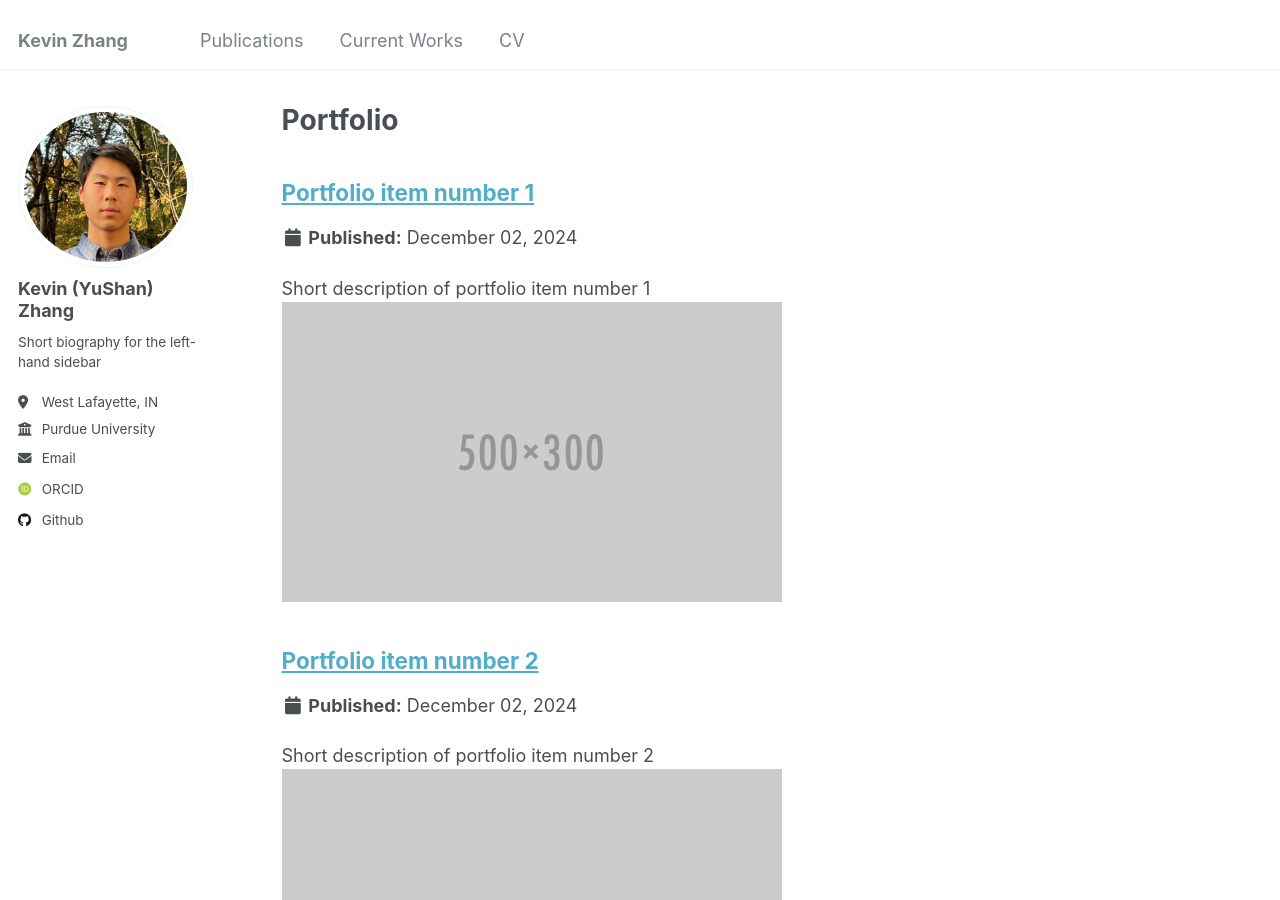
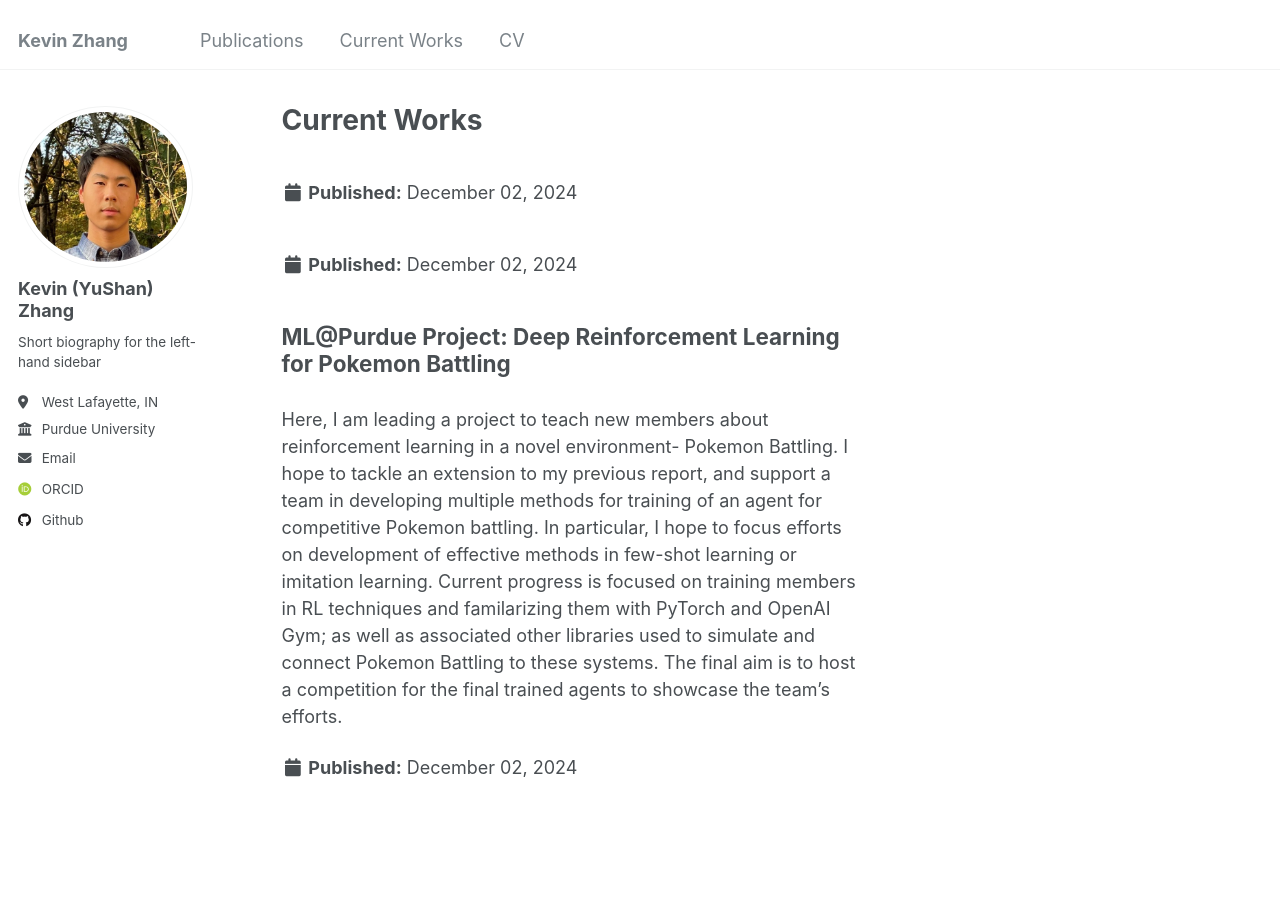
Before and after one commit to kevin-ys-zhang/kevin-ys-zhang.github.io, a Jekyll site: the page built from _pages/portfolio.html, in a window 1280 px wide and 900 px high. Built offline with Jekyll 4.4.1, drawn with Linux system fonts in a browser that asks for light colours; some web fonts are replaced.

Commit message:
Current Work

```diff
--- a/_includes/archive-show.html
+++ b/_includes/archive-show.html
@@ -30,7 +30,7 @@
       {% if post.link %}
         <a href="{{ post.link }}">{{ title }}</a> <a href="{{ base_path }}{{ post.url }}" rel="permalink"><i class="fa fa-link" aria-hidden="true" title="permalink"></i><span class="sr-only">Permalink</span></a>
       {% else %}
-        <a>{{ title }}</a>
+        <p>{{ title }}</p>
       {% endif %}
     </h2>
 
@@ -58,19 +58,19 @@
       <p><a href="{{ post.slidesurl }}">Download Slides</a></p>
     {% endif %}
 
-        {% if post.collection == 'teaching' %}
-          <p> {{ post.type }}, <i>{{ post.venue }}</i>, {{ post.date | default: "1900-01-01" | date: "%Y" }} </p>
-        {% elsif post.collection == 'publications' and post.category != 'reports' %}
-          <p class="page__date"> Published in <i>{{ post.venue }}</i>, <strong><i class="fa fa-fw fa-calendar" aria-hidden="true"></i> {{ site.data.ui-text[site.locale].date_label | default: "Published:" }}</strong> <time datetime="{{ post.date | default: "1900-01-01" | date_to_xmlschema }}">{{ post.date | default: "1900-01-01" | date: "%B %d, %Y" }}</time></p>
-          <!-- <p>Published in <i>{{ post.venue }}</i>, {{ post.date | default: "1900-01-01" | date: "%Y" }} </p> -->
-        {% elsif post.date %}
-         <p class="page__date"><strong><i class="fa fa-fw fa-calendar" aria-hidden="true"></i> {{ site.data.ui-text[site.locale].date_label | default: "Published:" }}</strong> <time datetime="{{ post.date | default: "1900-01-01" | date_to_xmlschema }}">{{ post.date | default: "1900-01-01" | date: "%B %d, %Y" }}</time></p>
-        {% endif %}
-
     {% if post.excerpt and site.read_more != 'enabled' %}
     <p class="archive__item-excerpt" itemprop="description">{{ post.excerpt | markdownify }}</p>
     {% elsif post.excerpt and site.read_more == 'enabled' %}
     <p class="archive__item-excerpt" itemprop="description"><p>{{ post.excerpt | markdownify | remove: '<p>' | remove: '</p>' }}<strong><a href="{{ base_path }}{{ post.url }}" rel="permalink"> Read more</a></strong></p></p>
     {% endif %}
+
+    {% if post.collection == 'teaching' %}
+      <p> {{ post.type }}, <i>{{ post.venue }}</i>, {{ post.date | default: "1900-01-01" | date: "%Y" }} </p>
+    {% elsif post.collection == 'publications' and post.category != 'reports' %}
+      <p class="page__date"> Published in <i>{{ post.venue }}</i><br /><strong><i class="fa fa-fw fa-calendar" aria-hidden="true"></i> {{ site.data.ui-text[site.locale].date_label | default: "" }}</strong> <time datetime="{{ post.date | default: "1900-01-01" | date_to_xmlschema }}">{{ post.date | default: "1900-01-01" | date: "%B %d, %Y" }}</time></p>
+      <!-- <p>Published in <i>{{ post.venue }}</i>, {{ post.date | default: "1900-01-01" | date: "%Y" }} </p> -->
+    {% elsif post.date %}
+     <p class="page__date"><strong><i class="fa fa-fw fa-calendar" aria-hidden="true"></i> {{ site.data.ui-text[site.locale].date_label | default: "" }}</strong> <time datetime="{{ post.date | default: "1900-01-01" | date_to_xmlschema }}">{{ post.date | default: "1900-01-01" | date: "%B %d, %Y" }}</time></p>
+    {% endif %}
   </article>
 </div>
--- a/_pages/portfolio.html
+++ b/_pages/portfolio.html
@@ -1,7 +1,7 @@
 ---
 layout: archive
-title: "Portfolio"
-permalink: /portfolio/
+title: "Current Works"
+permalink: /current/
 author_profile: true
 ---
 
@@ -9,5 +9,5 @@ author_profile: true
 
 
 {% for post in site.portfolio %}
-  {% include archive-single.html %}
+  {% include archive-show.html %}
 {% endfor %}
--- a/_portfolio/portfolio-1.md
+++ b/_portfolio/portfolio-1.md
@@ -1,7 +1,6 @@
 ---
-title: "Portfolio item number 1"
-excerpt: "Short description of portfolio item number 1<br/><img src='/images/500x300.png'>"
+title: "Foundational LLMs for Decompiled Code"
+excerpt: "Advisors: Professor Lin Tan, PhD students Nan Jiang and Danning Xie<br /> In this project, we aim to develop a foundational model for use in refinement of the output
+of decompilers. Previous state-of-the-art approach <a href="https://arxiv.org/abs/2403.05286">LLM4Decompile</a> is trained only on output of the Ghidra SRE tool, and we hope to build on the generalization capabilities of the model for use with output of the Hex-Rays decompiler accessed through IDA Pro. I am thus aiming to explore efficient self-supervised methods and architectural adjustments for finetuning of their released model. Gathering and decopmiling code from Github repositories has been a major bottleneck in this project, combined with slow training of very large models, further indicating to me the importance of model and data efficient approaches."
 collection: portfolio
 ---
-
-This is an item in your portfolio. It can be have images or nice text. If you name the file .md, it will be parsed as markdown. If you name the file .html, it will be parsed as HTML.
--- a/_portfolio/portfolio-2.html
+++ /dev/null
@@ -1,7 +0,0 @@
----
-title: "Portfolio item number 2"
-excerpt: "Short description of portfolio item number 2 <br/><img src='/images/500x300.png'>"
-collection: portfolio
----
-
-This is an item in your portfolio. It can be have images or nice text. If you name the file .md, it will be parsed as markdown. If you name the file .html, it will be parsed as HTML.
```
Also changed, not shown: _portfolio/portfolio-2.md (added, +5 -0 lines), _portfolio/portfolio-3.md (added, +5 -0 lines), _publications/2024-11-11-QDatasetReduction.md (deleted, +0 -16 lines), _publications/2024-11-11-QWeightInitialization.md (deleted, +0 -17 lines).
